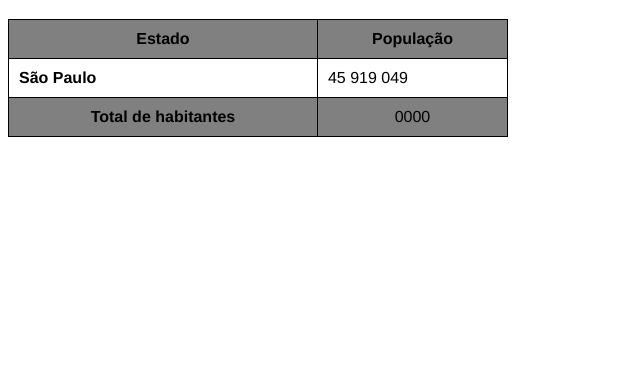
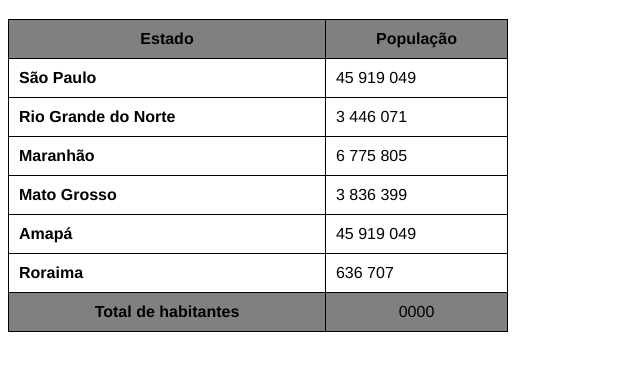
Before and after one commit to StrikeSantana/html-css, a plain HTML site: page exercicios/EX023/tabela002.html in a window 1280 px wide. Shown: the part 61-432 px from the top of the page, without its empty margins (0-640 px from the left). Drawn offline with Linux system fonts and the light colour scheme.

Commit message:
atualição

```diff
--- a/exercicios/EX023/tabela002.html
+++ b/exercicios/EX023/tabela002.html
@@ -50,6 +50,12 @@
                 <th class="q2">População</th>
             </tr>
         </thead>
+        <tfoot>
+            <tr>
+                <th class="q1">Total de habitantes</th>
+                <td class="q3">0000</td>
+            </tr>
+        </tfoot>
         <tbody>
             <tr>
                 <th>São Paulo</th>
@@ -58,10 +64,34 @@
         </tbody>
         <tfoot>
             <tr>
-                <th class="q1">Total de habitantes</th>
-                <td class="q3">0000</td>
+                <th>Rio Grande do Norte</th>
+                <td>3 446 071	</td>
             </tr>
         </tfoot>
+        <tbody>
+            <tr>
+                <th>Maranhão</th>
+                <td>6 775 805</td>
+            </tr>
+        </tbody>
+        <tbody>
+            <tr>
+                <th>Mato Grosso</th>
+                <td>3 836 399</td>
+            </tr>
+        </tbody>
+        <tbody>
+            <tr>
+                <th>Amapá</th>
+                <td>45 919 049</td>
+            </tr>
+        </tbody>
+        <tbody>
+            <tr>
+                <th> Roraima</th>
+                <td>636 707</td>
+            </tr>
+        </tbody>
     </table>
 </body>
 </html>
```
